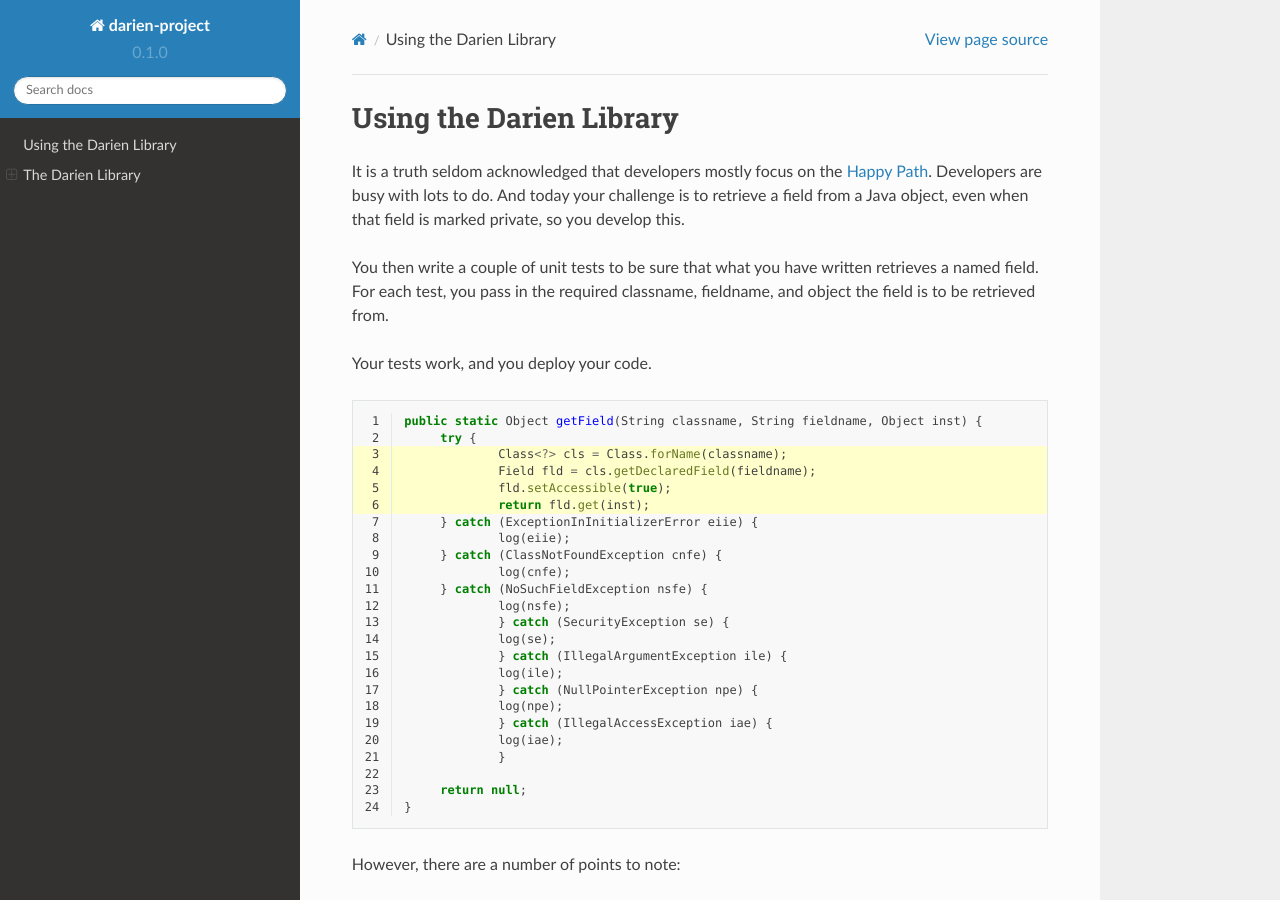
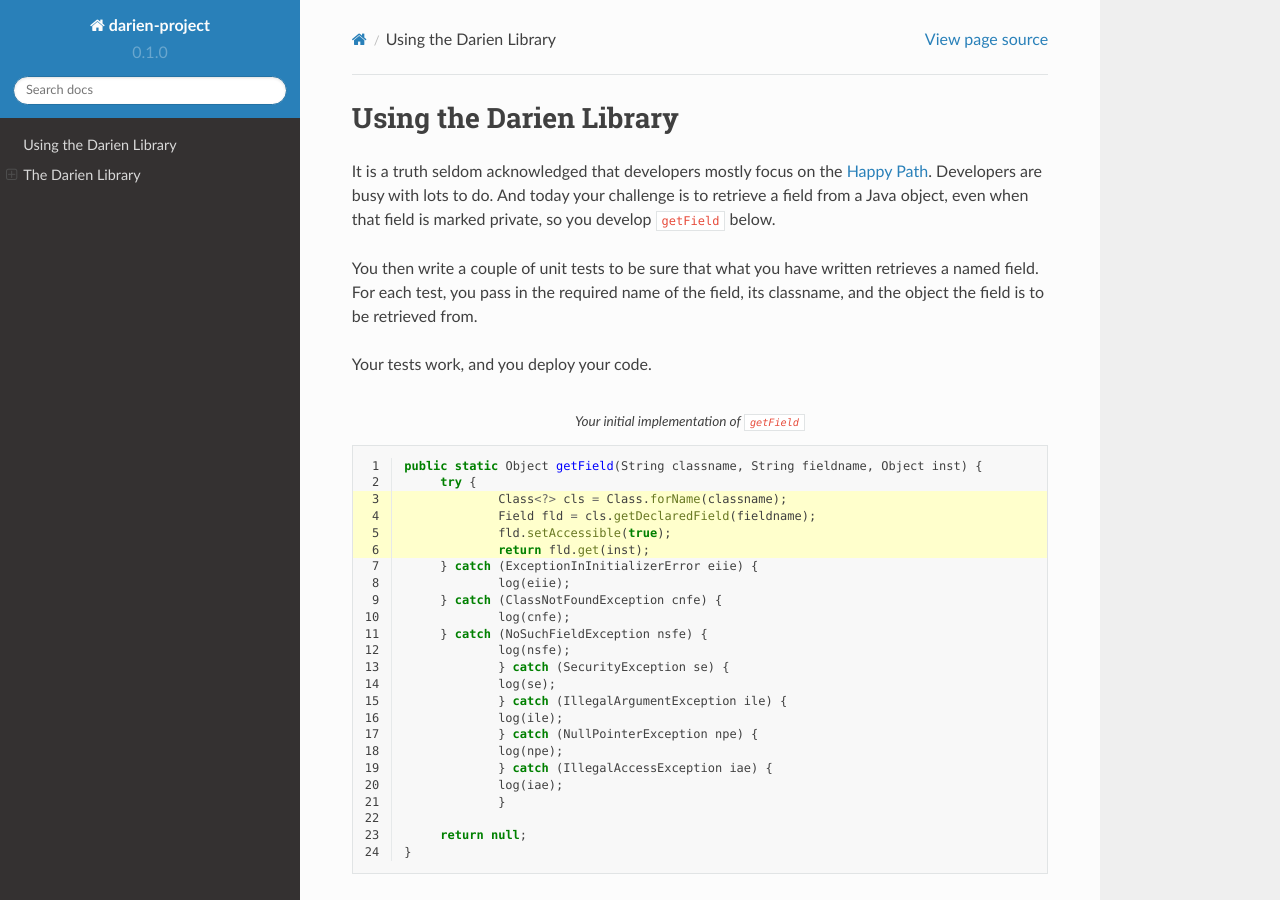
Before and after one commit to jh-evans/readthedocs, a Sphinx documentation site: the page built from docs/source/using.rst, in a window 1280 px wide and 900 px high. Built offline with Sphinx 7.4.7 and the Read the Docs theme 2.0.0, drawn with Linux system fonts in a browser that asks for light colours.

Commit message:
Update using.rst

```diff
--- a/docs/source/using.rst
+++ b/docs/source/using.rst
@@ -2,14 +2,16 @@ Using the Darien Library
 ========================
 
 It is a truth seldom acknowledged that developers mostly focus on the `Happy Path <https://en.wikipedia.org/wiki/Happy_path>`_. Developers are busy with lots to do. And today your challenge is to
-retrieve a field from a Java object, even when that field is marked private, so you develop this.
+retrieve a field from a Java object, even when that field is marked private, so you develop ``getField`` below.
 
-You then write a couple of unit tests to be sure that what you have written retrieves a named field. For each test, you pass in the required classname, fieldname, and object the field is to be retrieved from.
+You then write a couple of unit tests to be sure that what you have written retrieves a named field. For each test, you pass in the required name of the field, its classname, and the object the
+field is to be retrieved from.
 
 Your tests work, and you deploy your code.
 
 .. code-block:: java
    :linenos:
+   :caption: Your initial implementation of ``getField``
    :emphasize-lines: 3-6
 
    public static Object getField(String classname, String fieldname, Object inst) {
```
